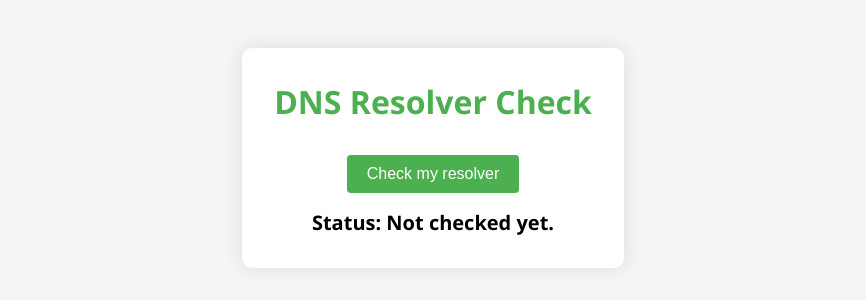
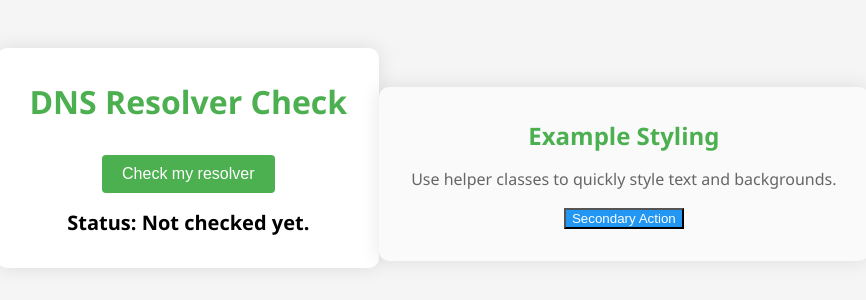
Before and after one commit to Caripson/dns-checker, a plain HTML site: page index.html in a window 1280 px wide. Shown: the part 250-550 px from the top of the page, without its empty margins (207-1073 px from the left). Drawn offline with Linux system fonts and the light colour scheme.

Commit message:
Enhance CSS utilities and demo

```diff
--- a/index.html
+++ b/index.html
@@ -12,6 +12,13 @@
     <button id="checkBtn" class="btn">Check my resolver</button>
     <div id="status" class="text-large">Status: Not checked yet.</div>
   </div>
+
+  <!-- Example block demonstrating additional utilities -->
+  <div class="container card bg-light text-center" style="margin-top: 2rem;">
+    <h2 class="title">Example Styling</h2>
+    <p class="text-muted">Use helper classes to quickly style text and backgrounds.</p>
+    <button class="btn-secondary">Secondary Action</button>
+  </div>
   <script src="script.js"></script>
   <!-- Resolver checking logic lives in script.js -->
 </body>
--- a/style.css
+++ b/style.css
@@ -1,8 +1,10 @@
 /* Theme variables to easily tweak colors and fonts */
 :root {
   --primary-color: #4caf50;
+  --secondary-color: #2196f3;
   --danger-color: #f44336;
   --warning-color: #ffa000;
+  --light-color: #fafafa;
   --font-stack: "Segoe UI", Roboto, sans-serif;
 }
 
@@ -56,6 +58,16 @@ body {
   border: 2px solid var(--primary-color);
 }
 
+/* Secondary button using a different theme color */
+.btn-secondary {
+  background: var(--secondary-color);
+  color: #fff;
+}
+
+.btn-secondary:hover {
+  background: #1e88e5;
+}
+
 /* Text area that displays the resolver status */
 #status {
   margin-top: 1rem;
@@ -78,3 +90,22 @@ body {
 .text-warning {
   color: var(--warning-color);
 }
+
+/* Additional text utilities */
+.text-muted {
+  color: #666;
+}
+
+.text-left { text-align: left; }
+.text-center { text-align: center; }
+.text-right { text-align: right; }
+
+/* Background helpers */
+.bg-light {
+  background: var(--light-color);
+}
+
+.bg-primary {
+  background: var(--primary-color);
+  color: #fff;
+}
```
Also changed, not shown: README.md.
